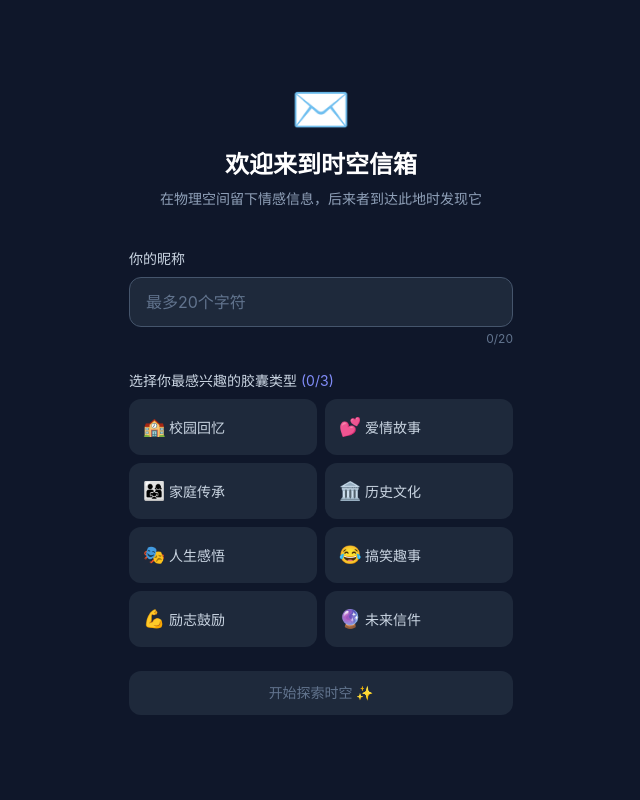
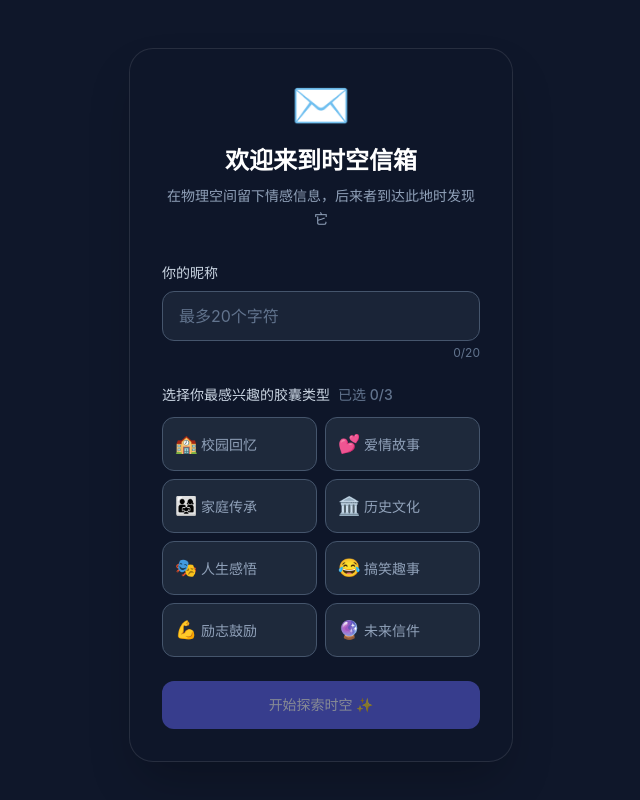
Before and after one commit to ABL312/time_space, a React (Vite) app in the folder frontend/: page /onboarding in a window 1280 px wide. Shown: the top 800 px of the page, without its empty margins (319-959 px from the left). Built offline with nearby package versions, Linux system fonts and the light colour scheme; no server answers.

Commit message:
feat(frontend): implement onboarding page with nickname + interest tags

```diff
--- a/frontend/src/components/ARScene.tsx
+++ b/frontend/src/components/ARScene.tsx
@@ -16,7 +16,7 @@ export default function ARScene({
   userLng,
   deviceAlpha,
   capsules,
-  onCapsuleClick,
+  onCapsuleClick: _onCapsuleClick,
 }: ARSceneProps) {
   const containerRef = useRef<HTMLDivElement>(null)
   const sceneRef = useRef<THREE.Scene | null>(null)
--- a/frontend/src/index.css
+++ b/frontend/src/index.css
@@ -144,3 +144,19 @@ body {
   opacity: 0;
   animation: tag-fade-in 0.4s ease-out forwards;
 }
+
+/* Onboarding card slide-up entrance */
+@keyframes slide-up {
+  0% {
+    opacity: 0;
+    transform: translateY(40px) scale(0.96);
+  }
+  100% {
+    opacity: 1;
+    transform: translateY(0) scale(1);
+  }
+}
+
+.onboarding-card {
+  animation: slide-up 0.6s cubic-bezier(0.16, 1, 0.3, 1) forwards;
+}
--- a/frontend/src/pages/OnboardingPage.tsx
+++ b/frontend/src/pages/OnboardingPage.tsx
@@ -46,17 +46,19 @@ export default function OnboardingPage() {
 
   return (
     <div className="min-h-screen bg-bg flex flex-col items-center justify-center px-6 py-12">
+      {/* Slide-up card */}
+      <div className="onboarding-card w-full max-w-sm glass rounded-3xl p-8 shadow-2xl">
         {/* Header */}
-      <div className="text-center mb-10">
-        <div className="text-5xl mb-4">✉️</div>
+        <div className="text-center mb-8">
+          <div className="text-5xl mb-4 envelope-icon-appear">✉️</div>
           <h1 className="text-2xl font-bold text-white mb-2">欢迎来到时空信箱</h1>
-        <p className="text-sm text-slate-400">
+          <p className="text-sm text-slate-400 leading-relaxed">
             在物理空间留下情感信息，后来者到达此地时发现它
           </p>
         </div>
 
         {/* Form */}
-      <div className="w-full max-w-sm space-y-6">
+        <div className="space-y-6">
           {/* Name input */}
           <div>
             <label className="block text-sm text-slate-300 mb-2">你的昵称</label>
@@ -66,17 +68,17 @@ export default function OnboardingPage() {
               onChange={(e) => setName(e.target.value)}
               placeholder="最多20个字符"
               maxLength={20}
-            className="w-full px-4 py-3 rounded-xl bg-surface border border-slate-600 text-white placeholder-slate-500 focus:outline-none focus:border-primary transition-colors"
+              className="w-full px-4 py-3 rounded-xl bg-surface/80 border border-slate-600 text-white placeholder-slate-500 focus:outline-none focus:border-primary focus:ring-1 focus:ring-primary/30 transition-all"
             />
             <p className="text-xs text-slate-500 mt-1 text-right">{name.length}/20</p>
           </div>
 
           {/* Interest tags */}
           <div>
-          <label className="block text-sm text-slate-300 mb-2">
+            <label className="block text-sm text-slate-300 mb-3">
               选择你最感兴趣的胶囊类型
-            <span className="text-primary-light ml-1">
-              ({selectedTags.length}/3)
+              <span className={`ml-2 font-medium ${selectedTags.length === 3 ? 'text-primary-light' : 'text-slate-500'}`}>
+                已选 {selectedTags.length}/3
               </span>
             </label>
             <div className="grid grid-cols-2 gap-2">
@@ -87,10 +89,10 @@ export default function OnboardingPage() {
                     key={tag.key}
                     onClick={() => toggleTag(tag.label)}
                     className={`
-                    p-3 rounded-xl text-sm text-left transition-all
+                      p-3 rounded-xl text-sm text-left transition-all duration-200
                       ${isSelected
-                      ? 'bg-primary/20 border-2 border-primary text-white'
-                      : 'bg-surface border-2 border-transparent text-slate-300 hover:border-slate-500'
+                        ? 'bg-primary text-white shadow-lg shadow-primary/20 scale-[1.02]'
+                        : 'bg-surface text-slate-400 border border-slate-600 hover:border-slate-400 hover:text-slate-200'
                       }
                     `}
                   >
@@ -102,9 +104,11 @@ export default function OnboardingPage() {
             </div>
           </div>
 
-        {/* Error */}
+          {/* Error message */}
           {error && (
+            <div className="bg-red-500/10 border border-red-500/30 rounded-xl px-4 py-2">
               <p className="text-xs text-red-400 text-center">{error}</p>
+            </div>
           )}
 
           {/* Submit button */}
@@ -112,15 +116,26 @@ export default function OnboardingPage() {
             onClick={handleSubmit}
             disabled={!canSubmit || isSubmitting}
             className={`
-            w-full py-3 rounded-xl text-sm font-medium transition-all
+              w-full py-3.5 rounded-xl text-sm font-medium transition-all duration-200
               ${canSubmit && !isSubmitting
-              ? 'bg-primary hover:bg-primary-light text-white'
-              : 'bg-surface text-slate-500 cursor-not-allowed'
+                ? 'bg-primary hover:bg-primary-light text-white shadow-lg shadow-primary/30 active:scale-[0.98]'
+                : 'bg-primary text-white opacity-50 cursor-not-allowed'
               }
             `}
           >
-          {isSubmitting ? '创建中...' : '开始探索时空 ✨'}
+            {isSubmitting ? (
+              <span className="flex items-center justify-center gap-2">
+                <svg className="animate-spin h-4 w-4" viewBox="0 0 24 24">
+                  <circle className="opacity-25" cx="12" cy="12" r="10" stroke="currentColor" strokeWidth="4" fill="none" />
+                  <path className="opacity-75" fill="currentColor" d="M4 12a8 8 0 018-8V0C5.373 0 0 5.373 0 12h4zm2 5.291A7.962 7.962 0 014 12H0c0 3.042 1.135 5.824 3 7.938l3-2.647z" />
+                </svg>
+                创建中...
+              </span>
+            ) : (
+              '开始探索时空 ✨'
+            )}
           </button>
+        </div>
       </div>
     </div>
   )
--- a/frontend/src/stores/userStore.ts
+++ b/frontend/src/stores/userStore.ts
@@ -24,7 +24,7 @@ interface UserState {
 
 const STORAGE_KEY = 'timespace_user_id'
 
-export const useUserStore = create<UserState>((set, get) => ({
+export const useUserStore = create<UserState>((set, _get) => ({
   user: null,
   isLoading: false,
   error: null,
--- a/frontend/vite.config.ts
+++ b/frontend/vite.config.ts
@@ -35,6 +35,7 @@ export default defineConfig({
       },
       workbox: {
         globPatterns: ['**/*.{js,css,html,ico,png,svg,woff2}'],
+        maximumFileSizeToCacheInBytes: 3 * 1024 * 1024,
         runtimeCaching: [
           {
             urlPattern: /^https:\/\/api\.mapbox\.com\/.*/i,
```
Also changed, not shown: 2 other files (tests, documents, lock files or other folders). Lines whose indentation alone changed are shown as unchanged.
